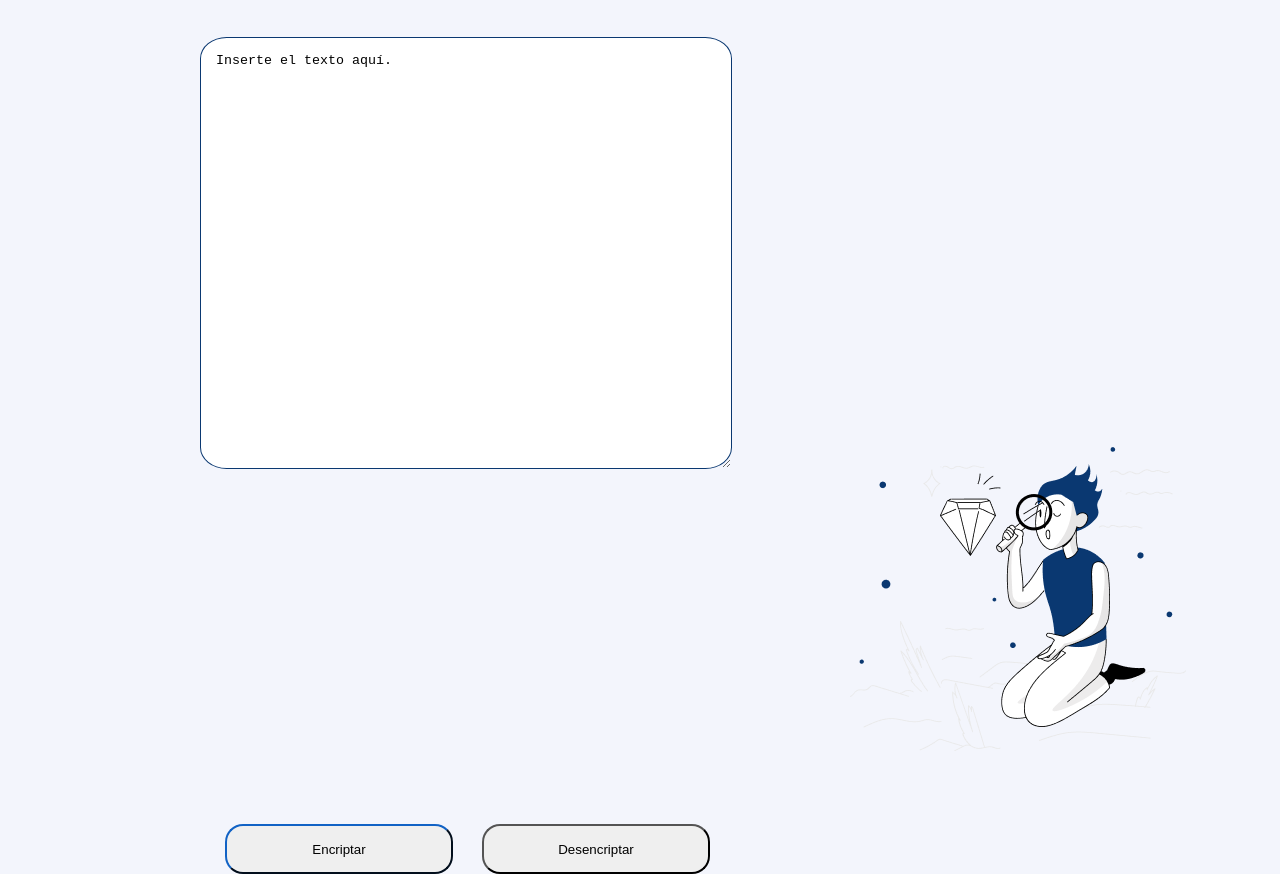
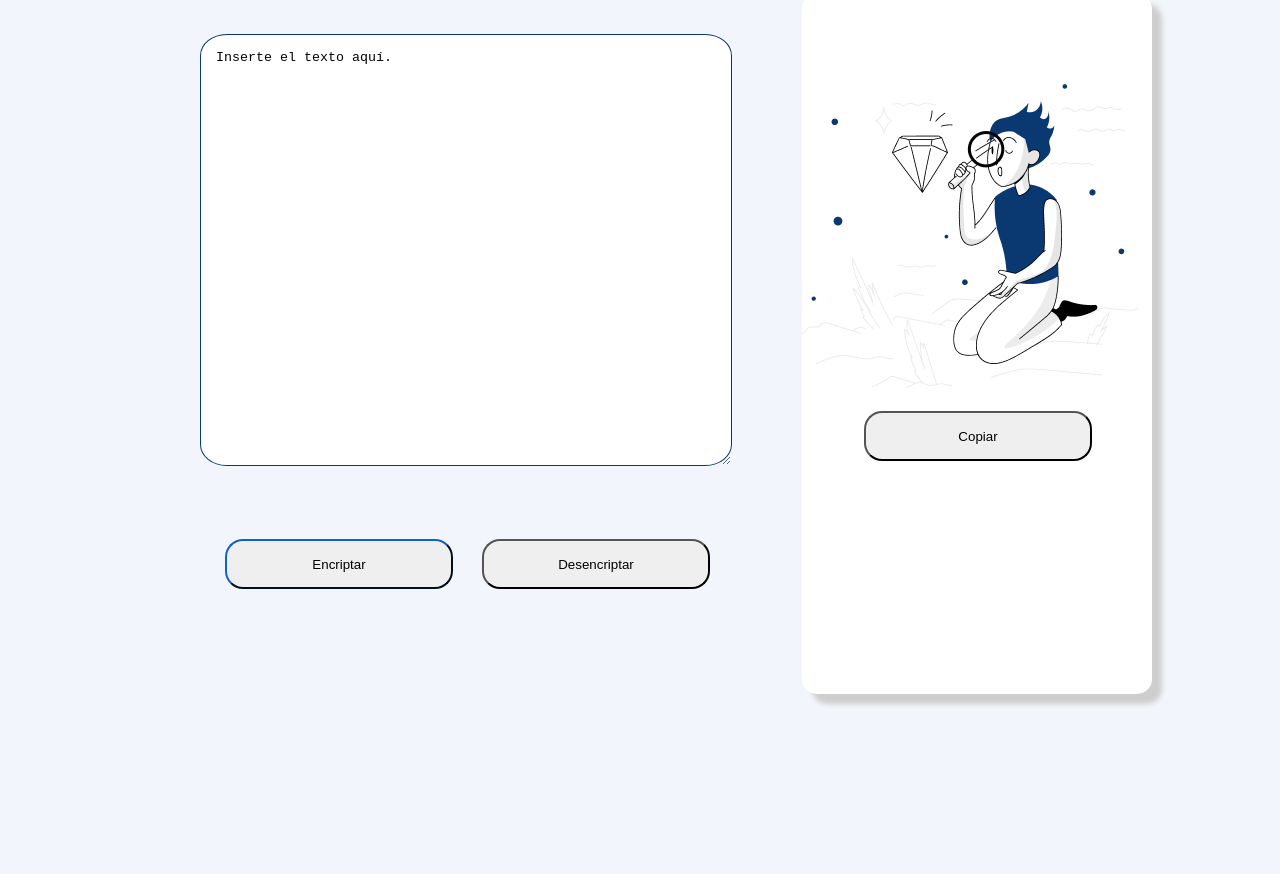
Before and after one commit to SrRogmo/Challenge-encriptador, a plain HTML site: page Frontend/Index.html in a window 1280 px wide. Shown: the part 74-948 px from the top of the page. After the commit the page ends 800 px from the top, so only its background shows below. Drawn offline with Linux system fonts and the light colour scheme.

Commit message:
Actualizacion de Readme, index y styles

```diff
--- a/Frontend/Index.html
+++ b/Frontend/Index.html
@@ -8,23 +8,28 @@
     <link rel="stylesheet" href="Style.css">
 </head>
     <body bgcolor="#F3F5FC">
+        <!--Logo-->
         <div class="Logo">
                 <h1>
                     <img src="/Frontend/Imagenes/Logo.png"/>
                 </h1>
         </div>
+        <!--Cuadro con caja de encriptado-->
         <div class="cuadroTexto">
             <textarea id="digitador">Inserte el texto aquí.</textarea>
         </div>
+        <!--Cuadro de visualizaicon de texto encriptado-->
         <div class="cuadroDesencriptado">
             <p id="contenedorTexto">
-                <img src="/Frontend/Imagenes/Muñeco.png"/>
+                <img id="imagenMuneco"src="/Frontend/Imagenes/Muñeco.png"/>
+                    <button id="botonCopiado">Copiar</button>
             </p>
         </div>
-        <div class="botonCodificador">
+        <!--Botones inferiores de encriptado o desencriptado-->
+        <div class="botonE">
             <button id="botonEncriptado">Encriptar</button>
         </div>
-        <div class="botonDecodificador">
+        <div class="botonD">
             <button id="botonDecodificado">Desencriptar</button>
         </div>
         </form>
--- a/Frontend/Style.css
+++ b/Frontend/Style.css
@@ -3,13 +3,14 @@
     height: 48px;
     margin-top: 20px;
     margin-left: 20px;
-    display: inline-block;
 }
 .cuadroTexto{
     width: 500px;
     height: 400px;
     margin-top: 40px;
     margin-left: 200px;
+    margin-right: 0%;
+    display: inline-block;
 }
 #digitador{
     width: 500px;
@@ -21,17 +22,31 @@
     padding: 3%;
 }
 .cuadroDesencriptado{
-    display: inline;
-    margin-top: 20px;
+    width: auto;
+    height: auto;
+    float: right;
+    margin-right: 10%;
 }
 #contenedorTexto{
-    color: #FFFFFF;
-    width: 400px;
-    height: 944;
-    margin-top: 10px;
-    margin-left: 850px;
+    width: 350px;
+    height: 700px;
+    margin-left: 20px;
+    background:#FFFFFF;
+    border-radius: 15px;
+    font-weight:bold;
+    box-shadow: 10px 10px 5px  rgb(206, 206, 206);
 }
-.botonCodificador{
+#imagenMuneco{
+    margin-top: 90px;
+}
+#botonCopiado{
+    width: 228px;
+    height: 50px;
+    border-radius: 18px;
+    margin-top: 20px;
+    margin-left: 62px;
+}
+.botonE{
     margin-right: 0;
     margin-top: 70px;
     margin-left: 225px;
@@ -44,7 +59,7 @@
     border-color: #0A3871;
     border-radius: 18px;
 }
-.botonDecodificador{
+.botonD{
     border-radius: 24px;
     margin-left: 25px  ;
     display: inline-block;
```
Also changed, not shown: 1 other file.
